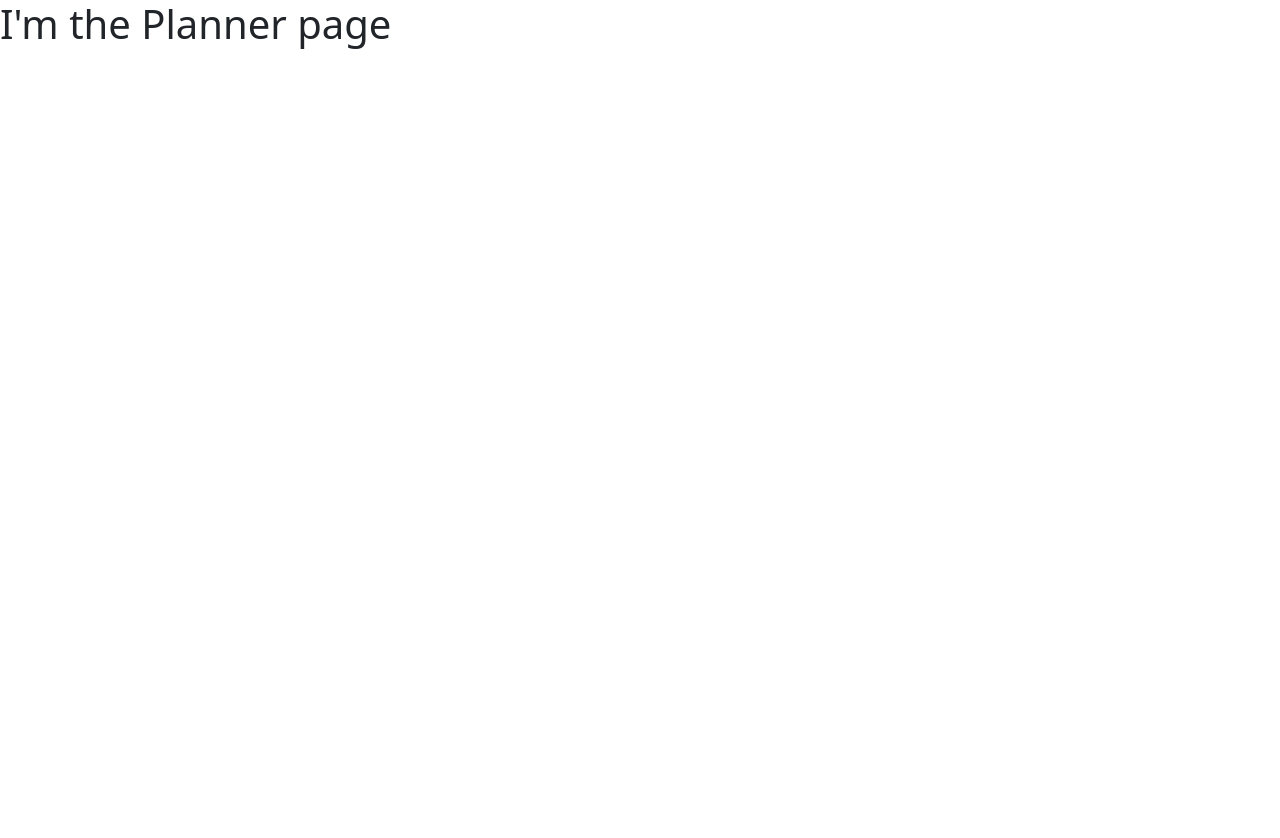
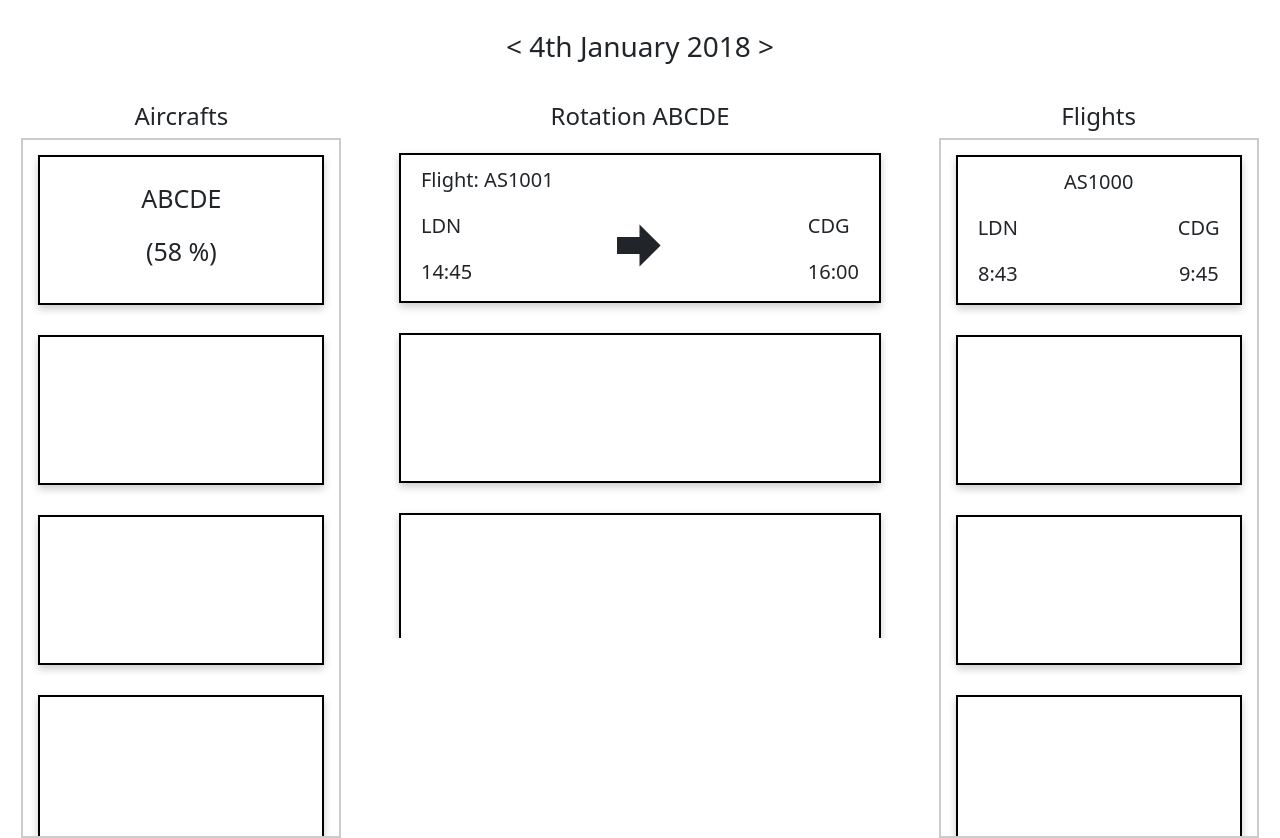
Before and after one commit to felipedeamonteiro/aircraft-frontend, a Next.js app: page /planner in a window 1280 px wide. Before the commit the page ends 800 px from the top, so only its background shows below. Built offline with nearby package versions, Linux system fonts and the light colour scheme.

Commit message:
add planner layout

```diff
--- a/package.json
+++ b/package.json
@@ -9,6 +9,7 @@
     "lint": "next lint"
   },
   "dependencies": {
+    "@types/react-icons": "^3.0.0",
     "@types/react-router-dom": "^5.3.3",
     "@types/styled-components": "^5.1.23",
     "@typescript-eslint/eslint-plugin": "^5.12.0",
@@ -21,6 +22,7 @@
     "react": "17.0.2",
     "react-bootstrap": "^2.1.2",
     "react-dom": "17.0.2",
+    "react-icons": "^4.3.1",
     "react-router-dom": "^6.2.1",
     "styled-components": "^5.3.3"
   },
--- /dev/null
+++ b/src/components/PlannerPage/index.tsx
@@ -0,0 +1,107 @@
+import React from 'react';
+import {
+  Container,
+  DateContainer,
+  TitleContainer,
+  DashboardContainer,
+  AircraftsContainer,
+  RotationContainer,
+  FlightsContainer,
+  CardsContainer,
+  Card,
+  RotationCards,
+  Timeline
+} from './styles';
+import { ImArrowRight } from 'react-icons/im';
+
+const PlannerPage: React.FC = () => {
+  return (
+    <Container>
+      <DateContainer>
+        <h3>{"< 4th January 2018 >"}</h3>
+      </DateContainer>
+      <TitleContainer>
+        <h4 className='aircraft-h4'>Aircrafts</h4>
+        <h4 className='rotation-h4'>Rotation ABCDE</h4>
+        <h4 className='flights-h4'>Flights</h4>
+      </TitleContainer>
+      <DashboardContainer>
+        <AircraftsContainer>
+          <CardsContainer>
+            <Card>
+              <div className='aircraft-card-div'>
+                <p>ABCDE</p>
+                <p>{'(58 %)'}</p>
+              </div>
+            </Card>
+            <Card />
+            <Card />
+            <Card />
+            <Card />
+            <Card />
+            <Card />
+            <Card />
+            <Card />
+          </CardsContainer>
+        </AircraftsContainer>
+        <RotationContainer>
+          <RotationCards>
+            <Card>
+              <div className='rotation-card-div-upper'>
+                <p>Flight: AS1001</p>
+              </div>
+              <div className='rotation-card-div-bottom'>
+                <div className='bottom-div-1'>
+                  <p>LDN</p>
+                  <p>14:45</p>
+                </div>
+                <div className='bottom-div-2'>
+                  <h2><ImArrowRight size={45} /></h2>
+                </div>
+                <div className='bottom-div-3'>
+                  <p>CDG</p>
+                  <p>16:00</p>
+                </div>
+              </div>
+            </Card>
+            <Card />
+            <Card />
+            <Card />
+            <Card />
+            <Card />
+          </RotationCards>
+          <Timeline>
+
+          </Timeline>
+        </RotationContainer>
+        <FlightsContainer>
+          <CardsContainer>
+            <Card>
+              <div className='flights-card-div-upper'>
+                <p>AS1000</p>
+              </div>
+              <div className='flights-card-div-bottom'>
+                <div className='flights-bottom-div-1'>
+                  <p>LDN</p>
+                  <p>8:43</p>
+                </div>
+                <div className='flights-bottom-div-2'>
+                  <p>CDG</p>
+                  <p>9:45</p>
+                </div>
+              </div>
+            </Card>
+            <Card />
+            <Card />
+            <Card />
+            <Card />
+            <Card />
+            <Card />
+          </CardsContainer>
+        </FlightsContainer>
+      </DashboardContainer>
+    </Container>
+  );
+};
+
+export default PlannerPage;
--- /dev/null
+++ b/src/components/PlannerPage/styles.ts
@@ -0,0 +1,187 @@
+import styled from 'styled-components';
+import { shade } from 'polished';
+
+export const Container = styled.div`
+  display: flex;
+  flex-direction: column;
+  align-items: center;
+  justify-content: center;
+`;
+
+export const DateContainer = styled.div`
+   margin: 30px;
+`;
+
+export const TitleContainer = styled.div`
+  width: 100%;
+  display: flex;
+  align-items: center;
+  justify-content: space-around;
+
+  .aircraft-h4 {
+    width: 25%;
+    text-align: center;
+  }
+  .rotation-h4 {
+    width: 40%;
+    text-align: center
+  }
+  .flights-h4 {
+    width: 25%;
+    text-align: center
+  }
+`;
+
+export const DashboardContainer = styled.div`
+  width: 100%;
+  display: flex;
+  justify-content: space-around;
+`;
+
+export const AircraftsContainer = styled.div`
+  margin: 0;
+  width: 25%;
+  display: flex;
+  flex-direction: column;
+  align-items: center;
+  justify-content: center;
+
+`;
+
+export const RotationContainer = styled.div`
+  margin: 0;
+  width: 40%;
+  display: flex;
+  flex-direction: column;
+  align-items: center;
+`;
+
+export const FlightsContainer = styled.div`
+  width: 25%;
+  text-align: center;
+  display: flex;
+  flex-direction: column;
+  align-items: center;
+  justify-content: flex-start;
+`;
+
+export const CardsContainer = styled.div`
+  padding: 0 15px;
+  width: 100%;
+  height: 700px;
+  display: flex;
+  flex-direction: column;
+  align-items: center;
+  justify-content: flex-start;
+  border: 2.5px solid #ccc;
+  overflow-y: auto;
+  overflow-x: hidden;
+
+  ::-webkit-scrollbar {
+    width: 8px;
+  }
+
+  ::-webkit-scrollbar-thumb {
+    background: #ccc;
+    border-radius: 10px;
+  }
+
+  ::-webkit-scrollbar-thumb:hover {
+    background: ${shade(0.1, '#ccc')};
+  }
+`;
+
+export const Card = styled.div`
+  padding: 10px 20px 20px 20px;
+  width: 100%;
+  min-height: 150px;
+  height: 150px;
+  margin: 15px;
+  border: 2px solid #000;
+  box-shadow: 0 4px 8px 0 rgba(0, 0, 0, 0.2);
+
+  p + p {
+    margin-bottom: 0;
+  }
+
+  .aircraft-card-div {
+    width: 100%;
+    height: 100%;
+    display: flex;
+    flex-direction: column;
+    align-items: center;
+    justify-content: center;
+    font-size: 25px;
+  }
+
+  .rotation-card-div-upper {
+    p {
+      font-size: 20px;
+    }
+  }
+
+  .rotation-card-div-bottom {
+    display: flex;
+    justify-content: space-between;
+    font-size: 20px;
+
+    .bottom-div-1, .bottom-div-3 {
+      display: flex;
+      flex-direction: column;
+    }
+
+    .bottom-div-2 {
+      display: flex;
+      align-items: center;
+      justify-content: center;
+    }
+  }
+
+  .flights-card-div-upper {
+    display: flex;
+    align-items: center;
+    justify-content: center;
+    font-size: 20px;
+  }
+
+  .flights-card-div-bottom {
+    display: flex;
+    align-items: center;
+    justify-content: space-between;
+
+    .flights-bottom-div-1, .flights-bottom-div-2 {
+      display: flex;
+      flex-direction: column;
+      font-size: 20px;
+    }
+  }
+`;
+
+export const RotationCards = styled.div`
+  padding: 0 15px;
+  width: 100%;
+  height: 500px;
+  display: flex;
+  flex-direction: column;
+  align-items: center;
+  justify-content: flex-start;
+  overflow-y: auto;
+  overflow-x: hidden;
+
+  ::-webkit-scrollbar {
+    width: 8px;
+  }
+
+  ::-webkit-scrollbar-thumb {
+    background: #ccc;
+    border-radius: 10px;
+  }
+
+  ::-webkit-scrollbar-thumb:hover {
+    background: ${shade(0.1, '#ccc')};
+  }
+`;
+
+export const Timeline = styled.div`
+  display: flex;
+`;
--- a/src/pages/planner/index.tsx
+++ b/src/pages/planner/index.tsx
@@ -1,10 +1,10 @@
 import React from 'react';
 
-// import { Container } from './styles';
+import PlannerPage from '../../components/PlannerPage';
 
 const Planner: React.FC = () => {
   return (
-    <h1>I'm the Planner page</h1>
+    <PlannerPage />
   );
 }
 
```
Also changed, not shown: 1 other file (tests, documents, lock files or other folders).
